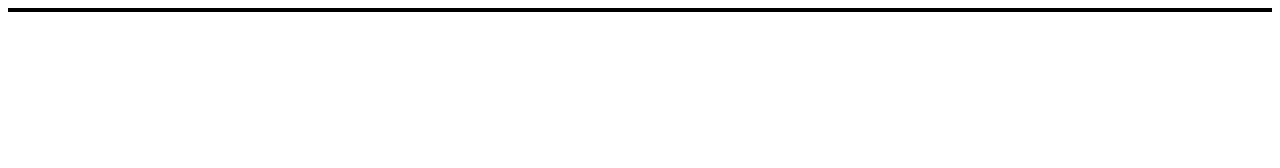
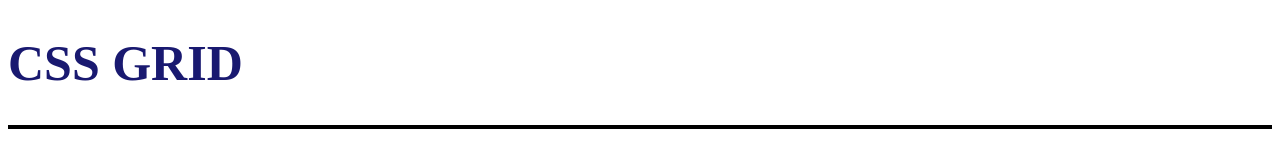
Before and after one commit to AfrinNaher/Grid-Box, a plain HTML site: page index.html in a window 1280 px wide. Drawn offline with Linux system fonts and the light colour scheme.

Commit message:
added all

```diff
--- a/index.html
+++ b/index.html
@@ -8,6 +8,7 @@
     <link rel="stylesheet" href="style.css">
 </head>
 <body>
+    <h1>CSS GRID</h1>
     <section class="box-container">
         <div class="box-1"></div>
         <div class="box-2"></div>
--- a/style.css
+++ b/style.css
@@ -1,3 +1,10 @@
 .box-container{
     display: grid;border: 2px solid black;
+
 }
+
+h1{
+    font-size: 50px;
+    font-weight: 600;
+    color: midnightblue;
+}
```
